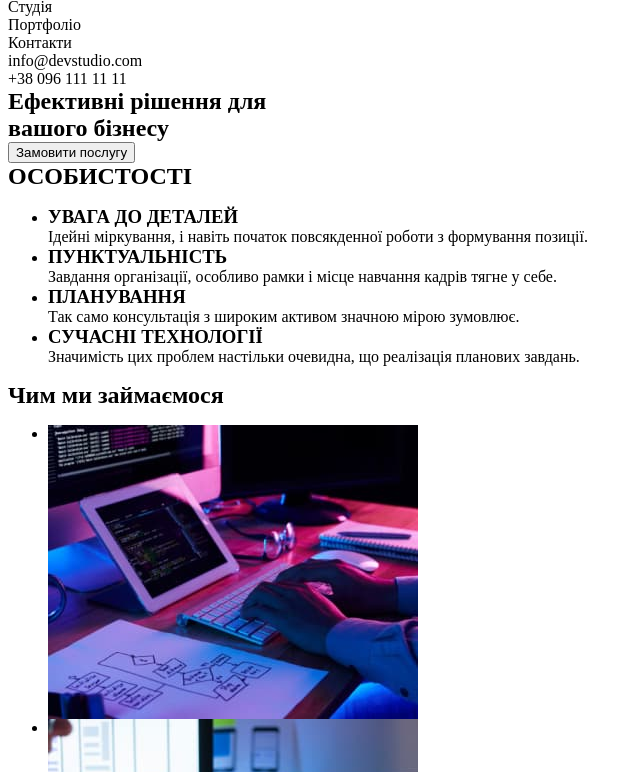
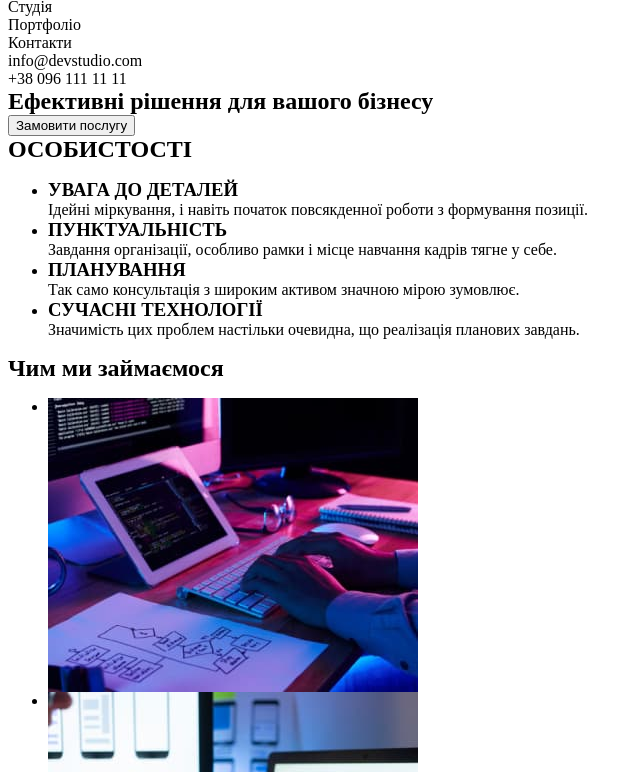
Before and after one commit to AnKo1987/goit-markup-hw-02, a plain HTML site: page index.html in a window 1280 px wide. Shown: the part 28-800 px from the top of the page, without its empty margins (0-640 px from the left). Drawn offline with Linux system fonts and the light colour scheme.

Commit message:
Update index.html

```diff
--- a/index.html
+++ b/index.html
@@ -53,7 +53,7 @@
       <section class="hero">
         <h1>
           Ефективні рішення для
-          <span><p>вашого бізнесу</p></span>
+          <span>вашого бізнесу</span>
         </h1>
         <!--кнопка-->
         <button type="button" class="hero-button">
```
